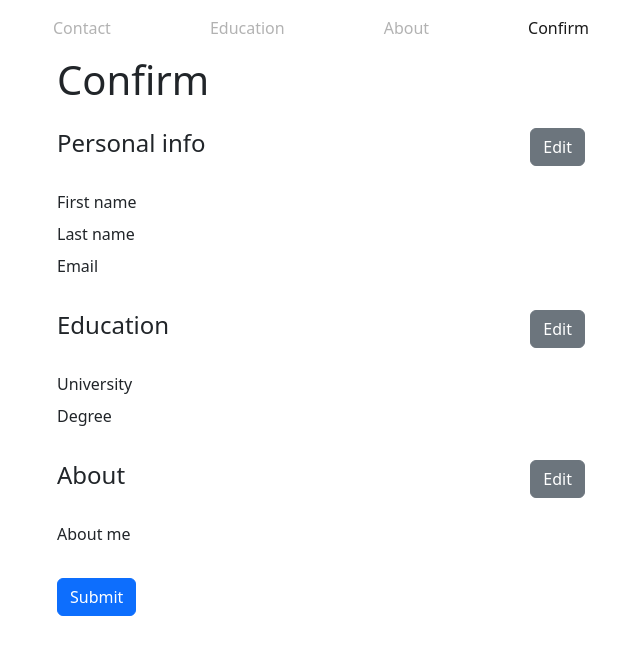
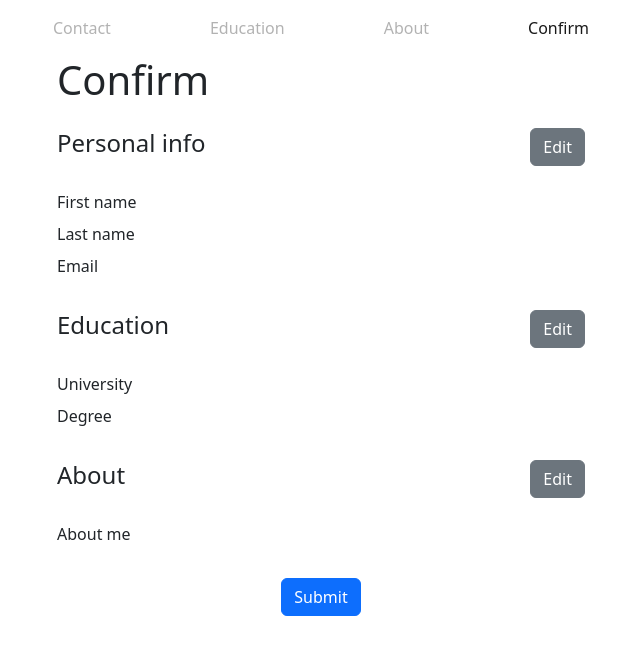
Before and after one commit to MarcinMG-web/Multi_Step_Form_React_Hook_Form, a React (Create React App) app: page /confirm in a window 1280 px wide. Shown: the top 654 px of the page, without its empty margins (319-959 px from the left). Built offline with nearby package versions, Linux system fonts and the light colour scheme.

Commit message:
fix button wrapper

```diff
--- a/src/Forms/Button.tsx
+++ b/src/Forms/Button.tsx
@@ -1,16 +1,31 @@
-import { ReactNode, forwardRef } from 'react';
+import React, { ButtonHTMLAttributes, ReactNode } from 'react';
 
-type ButtonProps = {
+interface ButtonWrapperProps extends ButtonHTMLAttributes<HTMLButtonElement> {
   children: ReactNode;
-  variant?: 'primary';
-};
+  position?: 'left' | 'center' | 'right';
+}
 
-export const Button = forwardRef(
-  ({ children, variant = 'primary', ...rest }: ButtonProps) => {
-    return (
-      <button className={`btn btn-${variant}`} {...rest}>
+export const Button: React.FC<ButtonWrapperProps> = ({
+  children,
+  position = 'left',
+  ...rest
+}) => {
+  const getPositionClass = () => {
+    switch (position) {
+      case 'center':
+        return 'mx-auto';
+      case 'right':
+        return 'ms-auto';
+      default:
+        return undefined;
+    }
+  };
+
+  return (
+    <div className={`d-flex ${getPositionClass()}`}>
+      <button className='btn btn-primary' {...rest}>
         {children}
       </button>
-    );
-  }
-);
+    </div>
+  );
+};
--- a/src/Steps/Confirm.tsx
+++ b/src/Steps/Confirm.tsx
@@ -50,7 +50,7 @@ export default function Confirm() {
       </Section>
 
       <div className='d-flex justify-content-start'>
-        <Button>Submit</Button>
+        <Button position='center'>Submit</Button>
       </div>
     </Form>
   );
--- a/src/Steps/Contact.tsx
+++ b/src/Steps/Contact.tsx
@@ -57,7 +57,7 @@ export default function Contact(): JSX.Element {
           />
         </Field>
 
-        <Button>Next {'>'}</Button>
+        <Button position='right'>Next {'>'}</Button>
       </fieldset>
     </Form>
   );
```
